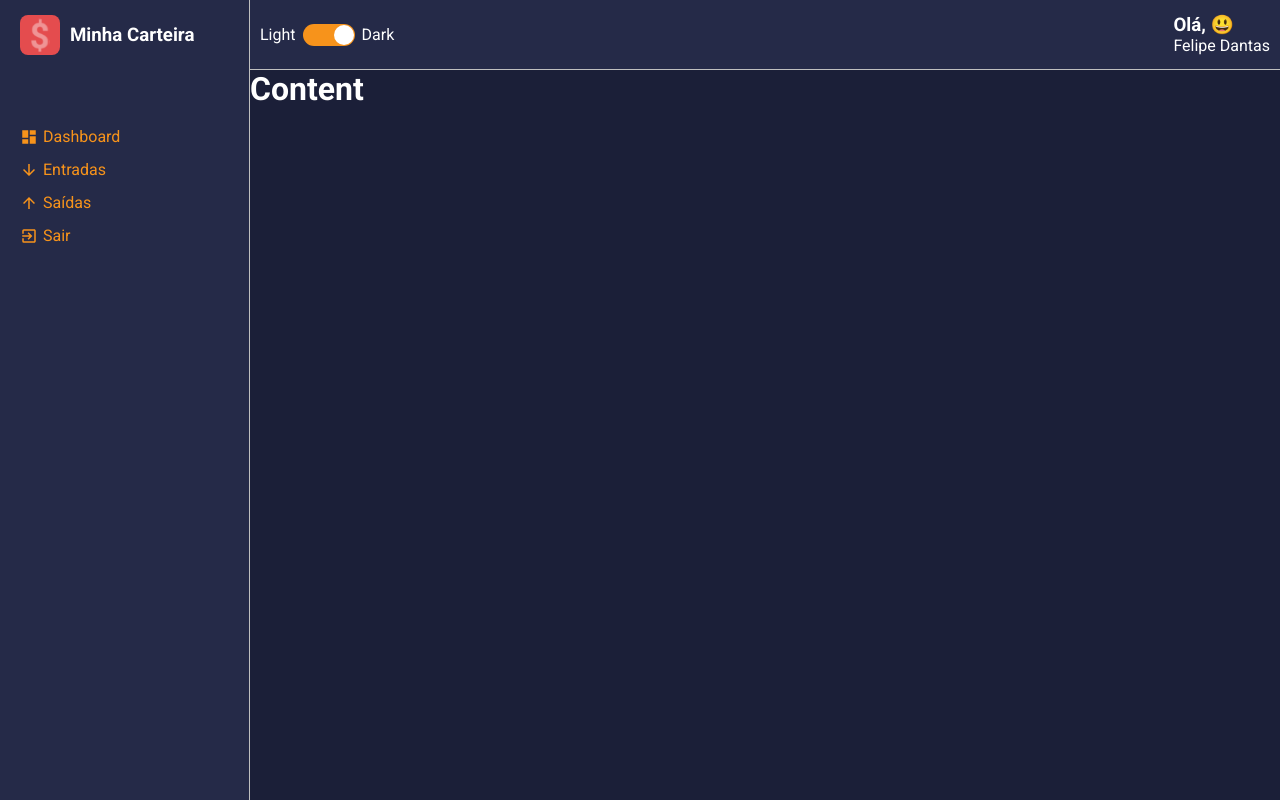
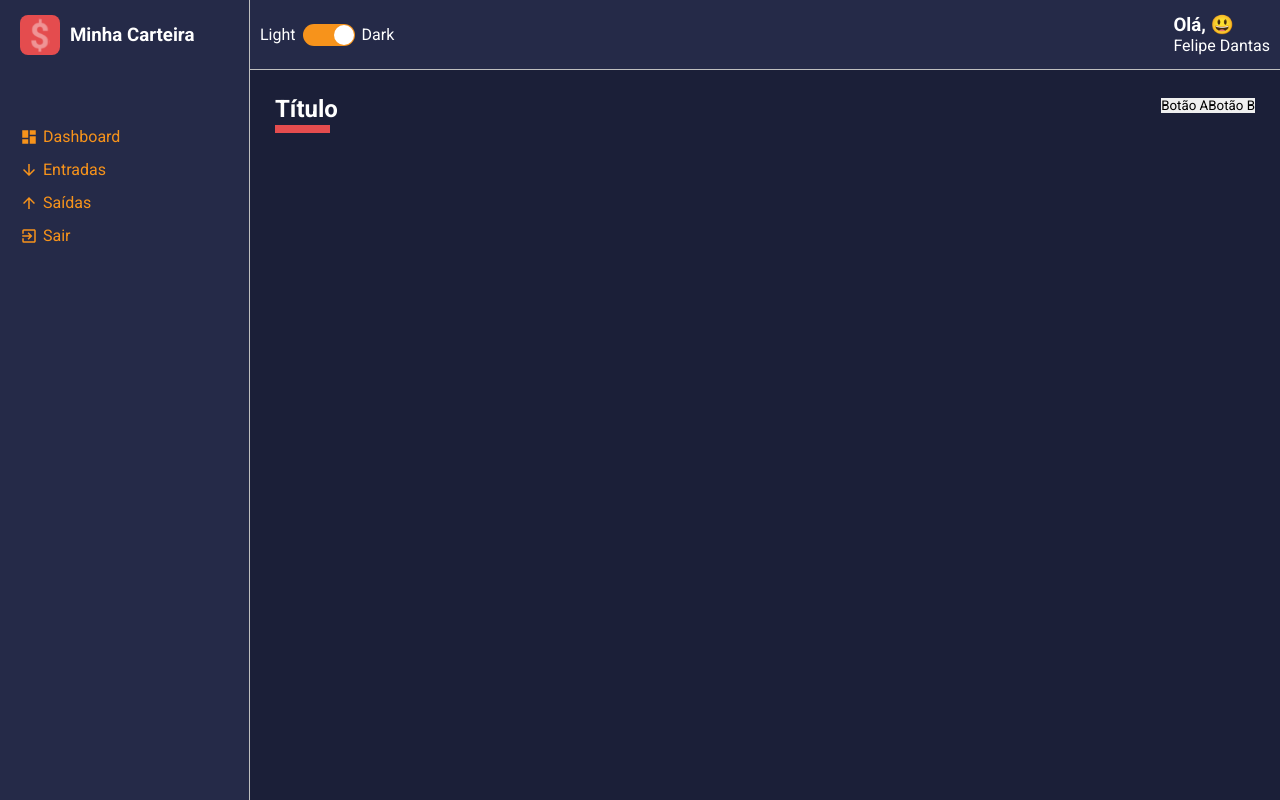
Before and after one commit to FelipeRBDantas/minha-carteira-frontend, a React (Create React App) app: page /dashboard in a window 1280 px wide. Built offline with nearby package versions, Linux system fonts and the light colour scheme.

Commit message:
[feat] - Implementação do Componente Content Header e Adaptação do Content

```diff
--- a/src/App.tsx
+++ b/src/App.tsx
@@ -8,11 +8,15 @@
 
 import Layout from "./components/Layout";
 
+import Dashboard from "./pages/Dashboard";
+
 const App: React.FC = () => {
     return (
         <ThemeProvider theme={dark}>
             <GlobalStyles />
-            <Layout />
+            <Layout>
+                <Dashboard />
+            </Layout>
         </ThemeProvider>
     );
 }
--- a/src/components/Content/index.tsx
+++ b/src/components/Content/index.tsx
@@ -2,10 +2,14 @@
 
 import { Container } from './styles';
 
-const Content: React.FC = () => {
+interface Props {
+    children: React.ReactNode;
+}
+
+const Content: React.FC<Props> = ({ children }: Props) => {
     return (
         <Container>
-            <h1>Content</h1>
+            { children }
         </Container>
     );
 }
--- a/src/components/Content/styles.ts
+++ b/src/components/Content/styles.ts
@@ -4,4 +4,5 @@
     grid-area: CT;
     color: ${ props => props.theme.colors.white };
     background-color: ${ props => props.theme.colors.primary };
+    padding: 25px;
 `;
--- /dev/null
+++ b/src/components/ContentHeader/index.tsx
@@ -0,0 +1,19 @@
+import React from "react";
+
+import { Container, TitleContainer, Controllers } from './styles';
+
+const ContentHeader: React.FC = () => {
+    return (
+        <Container>
+            <TitleContainer>
+                <h2>Título</h2>
+            </TitleContainer>
+            <Controllers>
+                <button type="button">Botão A</button>
+                <button type="button">Botão B</button>
+            </Controllers>
+        </Container>
+    );
+}
+
+export default ContentHeader;
--- /dev/null
+++ b/src/components/ContentHeader/styles.ts
@@ -0,0 +1,26 @@
+import styled from "styled-components";
+
+export const Container = styled.div`
+    width: 100%;
+    display: flex;
+    justify-content: space-between;
+    margin-bottom: 25px;
+`;
+
+export const TitleContainer = styled.div`
+    > h2 {
+        color: ${ props => props.theme.colors.white };
+
+        &::after {
+            content: '';
+            display: block;
+            width: 55px;
+            height: 2px;
+            border-bottom: 8px solid ${ props => props.theme.colors.warning };
+        }
+    }
+`;
+
+export const Controllers = styled.div`
+
+`;
--- a/src/components/Layout/index.tsx
+++ b/src/components/Layout/index.tsx
@@ -8,12 +8,18 @@
 
 import Content from "../Content";
 
-const Layout: React.FC = () => {
+interface Props {
+    children: React.ReactNode;
+}
+
+const Layout: React.FC<Props> = ({ children }: Props) => {
     return (
         <Grid>
             <MainHeader />
             <Aside />
-            <Content />
+            <Content>
+                { children }
+            </Content>
         </Grid>
     );
 }
--- a/src/pages/Dashboard/index.tsx
+++ b/src/pages/Dashboard/index.tsx
@@ -1,8 +1,14 @@
 import React from "react";
+
+import ContentHeader from "../../components/ContentHeader";
+
+import { Container } from "./styles";
 
 const Dashboard: React.FC = () => {
     return (
-        <h1>Dashboard</h1>
+        <Container>
+            <ContentHeader />
+        </Container>
     );
 }
 
--- /dev/null
+++ b/src/pages/Dashboard/styles.ts
@@ -0,0 +1,5 @@
+import styled from "styled-components";
+
+export const Container = styled.div`
+
+`;
```
